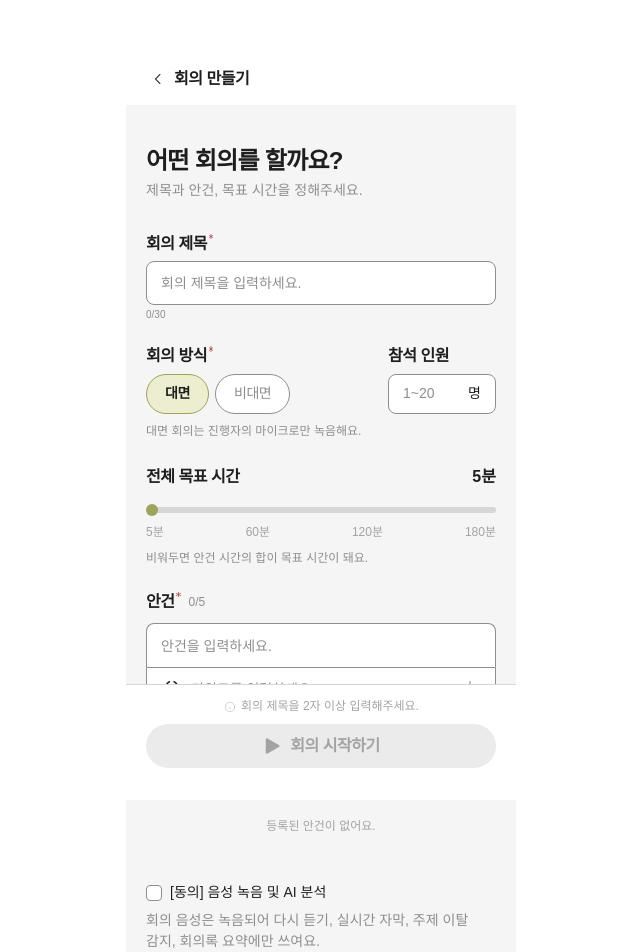
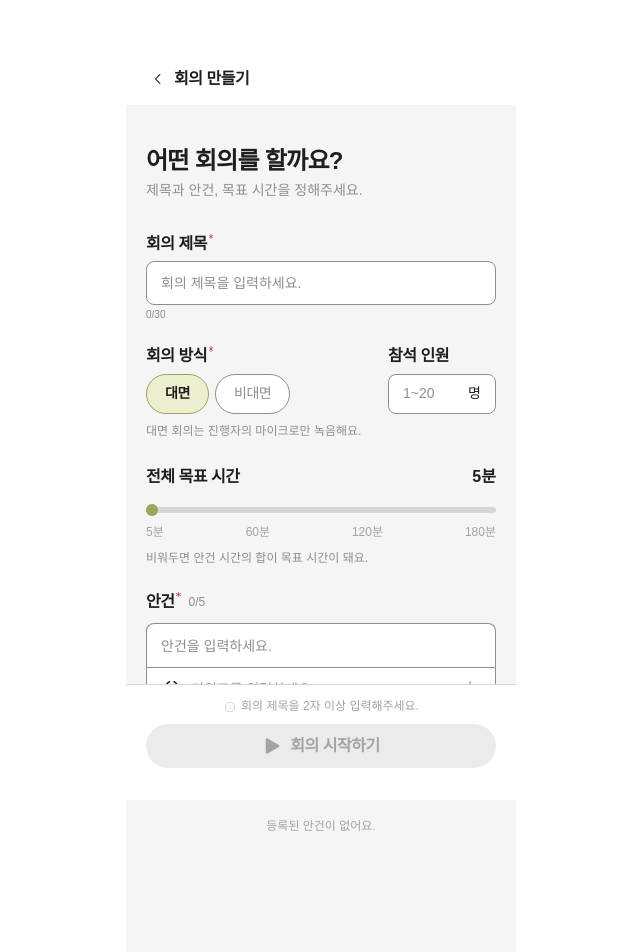
Before and after one commit to kaltoe/frontend, a React app: page /setup in a window 1280 px wide. Shown: the top 952 px of the page, without its empty margins (319-959 px from the left). Built offline with nearby package versions, Linux system fonts and the light colour scheme; the HTML template or start-up script is replaced by a standard one; a web font is replaced by a local one.

Commit message:
fix: 안건이 있을 때만 녹음 동의 영역이 보이도록 수정

```diff
--- a/src/pages/before/SetupPage/SetupPage.jsx
+++ b/src/pages/before/SetupPage/SetupPage.jsx
@@ -209,7 +209,9 @@ export const SetupPage = () => {
           )}
         </div>
 
-        <ConsentCheck checked={agreed} onChange={setAgreed} />
+        {agendas.length > 0 && (
+          <ConsentCheck checked={agreed} onChange={setAgreed} />
+        )}
       </main>
 
       <BottomBar
```
